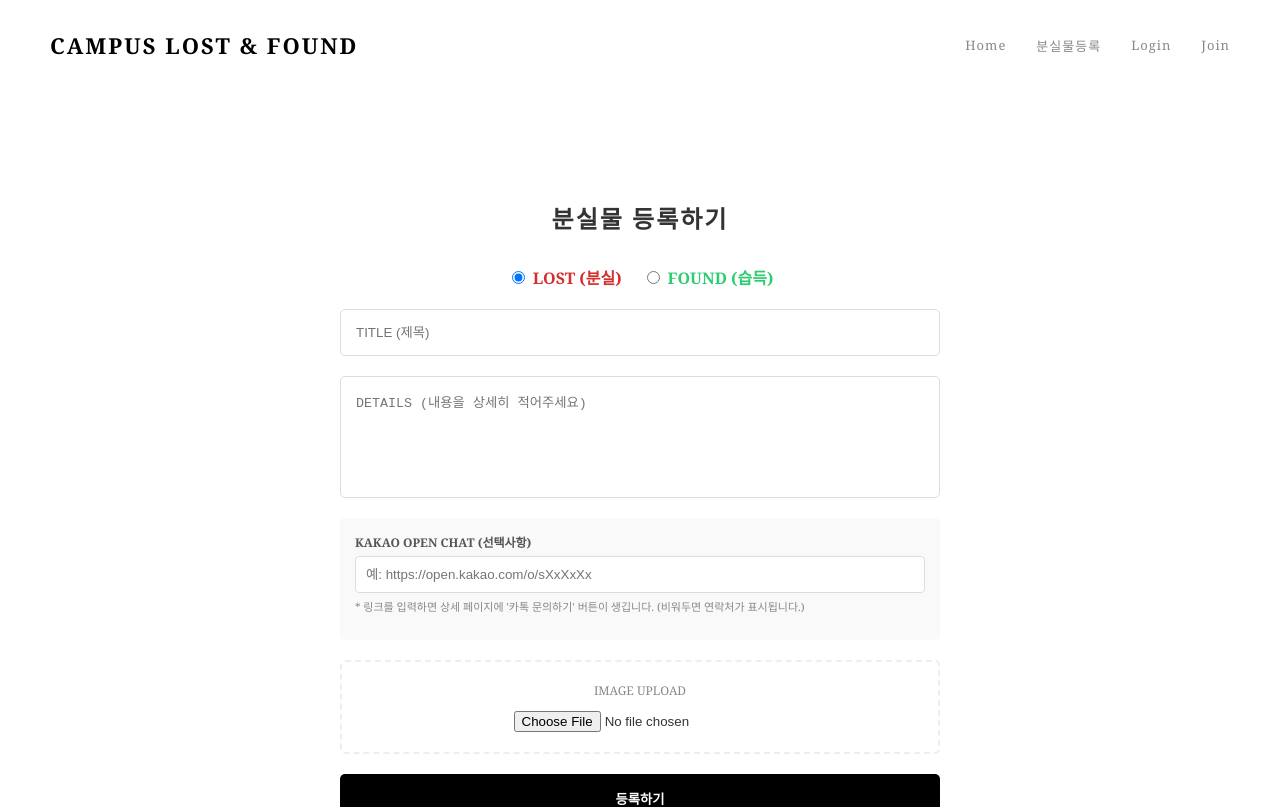
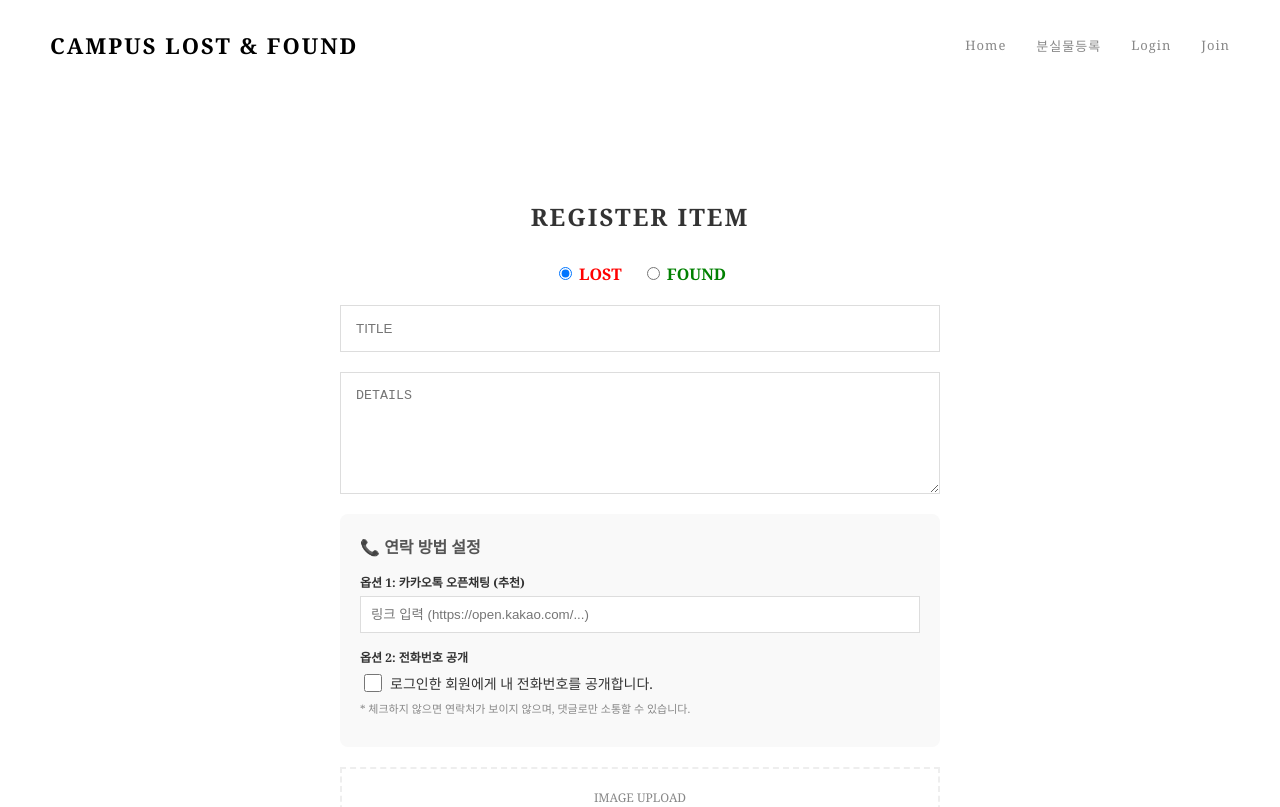
Before and after one commit to chakihwan/FrameworkTermProject, a React (Create React App) app in the folder frontend/: page /write in a window 1280 px wide. Shown: the top 807 px of the page. Built offline with nearby package versions, Linux system fonts and the light colour scheme.

Commit message:
프론트엔드 전화번호 및 카카오톡 링크 공개 버그 수정중 문제 해결하자.

```diff
--- a/frontend/src/pages/ItemDetail.js
+++ b/frontend/src/pages/ItemDetail.js
@@ -158,30 +158,32 @@ const ItemDetail = () => {
                     {item.content}
                 </div>
 
-                {/* --- 아래는 기존 버튼들 (작성자 메뉴, 카톡 문의) --- */}
+                {/* --- 연락처/카톡 표시 영역 (Logic 수정됨) --- */}
+                {!isWriter && item.status !== 'DONE' && (
+                    <div style={{ textAlign: 'center', marginTop: '30px' }}>
 
-                {/* 작성자 전용 컨트롤 패널 */}
-                {isWriter && (
-                    <div style={{ padding: '20px', backgroundColor: '#f8f9fa', borderRadius: '8px', display: 'flex', justifyContent: 'space-between', alignItems: 'center' }}>
-                        <span style={{ fontSize: '14px', fontWeight: 'bold', color: '#555' }}>⚙️ 관리 메뉴</span>
-                        <div style={{ display: 'flex', gap: '10px' }}>
-                            <button
-                                onClick={toggleStatus}
-                                style={{
-                                    padding: '8px 16px', cursor: 'pointer',
-                                    border: item.status === 'ING' ? 'none' : '1px solid #555',
-                                    backgroundColor: item.status === 'ING' ? '#555' : 'white',
-                                    color: item.status === 'ING' ? 'white' : '#555',
-                                    borderRadius: '4px', fontWeight: 'bold'
-                                }}>
-                                {item.status === 'ING' ? '✅ 해결 완료로 변경' : '🔄 다시 찾는 중으로'}
-                            </button>
-                            <button
-                                onClick={handleDelete}
-                                style={{ padding: '8px 16px', cursor: 'pointer', background: '#e74c3c', color: 'white', border: 'none', borderRadius: '4px', fontWeight: 'bold' }}>
-                                🗑 삭제
-                            </button>
-                        </div>
+                        {/* Case 1: 카톡 링크가 있으면 -> 카톡 버튼 최우선 표시 */}
+                        {item.kakaoLink ? (
+                            <a href={item.kakaoLink} target="_blank" rel="noreferrer" style={{ display: 'inline-block', padding: '15px 40px', backgroundColor: '#FAE100', color: '#3B1E1E', textDecoration: 'none', fontWeight: 'bold', borderRadius: '50px', fontSize:'16px', boxShadow: '0 4px 10px rgba(0,0,0,0.1)' }}>
+                                💬 카카오톡으로 연락하기
+                            </a>
+                        ) : (
+                            /* Case 2: 카톡 없고, 전화번호 공개 동의(isPhoneOpen) 했을 때 */
+                            item.isPhoneOpen ? (
+                                <div style={{ padding:'20px', background:'#f0f8ff', borderRadius:'8px', color:'#333', display:'inline-block', border:'1px solid #add8e6' }}>
+                                    <div style={{fontSize:'12px', color:'#555', marginBottom:'5px'}}>작성자 연락처</div>
+                                    <div style={{fontSize:'18px', fontWeight:'bold'}}>
+                                        {currentUser ? item.writer?.phoneNumber : '🔒 로그인 후 확인 가능'}
+                                    </div>
+                                </div>
+                            ) : (
+                                /* Case 3: 둘 다 없을 때 -> 비밀댓글 유도 */
+                                <div style={{ padding:'15px', background:'#f9f9f9', borderRadius:'8px', color:'#888', display:'inline-block', fontSize:'13px' }}>
+                                    🔕 작성자가 연락처를 비공개했습니다.<br/>
+                                    아래 <b>비밀 댓글</b>을 남겨 연락처를 공유해보세요!
+                                </div>
+                            )
+                        )}
                     </div>
                 )}
 
--- a/frontend/src/pages/WriteItem.js
+++ b/frontend/src/pages/WriteItem.js
@@ -8,6 +8,7 @@ const WriteItem = () => {
     const [content, setContent] = useState('');
     const [itemType, setItemType] = useState('LOST');
     const [kakaoLink, setKakaoLink] = useState(''); // ★ 링크 상태 추가
+    const [isPhoneOpen, setIsPhoneOpen] = useState(false); // 추가: 공개 동의 상태
     const [file, setFile] = useState(null);
 
     const handleSubmit = async (e) => {
@@ -27,6 +28,7 @@ const WriteItem = () => {
         formData.append('itemType', itemType);
         formData.append('username', user.username);
         formData.append('kakaoLink', kakaoLink);
+        formData.append('isPhoneOpen', isPhoneOpen);    // ★ 백엔드로 전송
         if (file) {
             formData.append('file', file); // 파일이 있을 때만 추가
         }
@@ -44,62 +46,59 @@ const WriteItem = () => {
 
     return (
         <div style={{ padding: '50px', maxWidth: '600px', margin: '0 auto' }}>
-            <h2 style={{ textAlign: 'center', letterSpacing: '2px', marginBottom:'30px' }}>분실물 등록하기</h2>
+            <h2 style={{ textAlign: 'center', letterSpacing: '2px', marginBottom:'30px' }}>REGISTER ITEM</h2>
 
             <form onSubmit={handleSubmit} style={{ display: 'flex', flexDirection: 'column', gap: '20px' }}>
 
                 {/* 분실/습득 선택 */}
                 <div style={{ display: 'flex', gap: '20px', justifyContent: 'center' }}>
-                    <label style={{cursor:'pointer'}}>
-                        <input type="radio" value="LOST" checked={itemType==='LOST'} onChange={(e)=>setItemType(e.target.value)}/>
-                        <span style={{marginLeft:'5px', fontWeight:'bold', color:'#d32f2f'}}>LOST (분실)</span>
-                    </label>
-                    <label style={{cursor:'pointer'}}>
-                        <input type="radio" value="FOUND" checked={itemType==='FOUND'} onChange={(e)=>setItemType(e.target.value)}/>
-                        <span style={{marginLeft:'5px', fontWeight:'bold', color:'#2ecc71'}}>FOUND (습득)</span>
-                    </label>
+                    <label style={{cursor:'pointer'}}><input type="radio" value="LOST" checked={itemType==='LOST'} onChange={(e)=>setItemType(e.target.value)}/> <span style={{fontWeight:'bold', color:'red'}}>LOST</span></label>
+                    <label style={{cursor:'pointer'}}><input type="radio" value="FOUND" checked={itemType==='FOUND'} onChange={(e)=>setItemType(e.target.value)}/> <span style={{fontWeight:'bold', color:'green'}}>FOUND</span></label>
                 </div>
 
-                <input
-                    placeholder="TITLE (제목)"
-                    value={title}
-                    onChange={(e)=>setTitle(e.target.value)}
-                    style={{ padding: '15px', border:'1px solid #ddd', borderRadius:'5px' }}
-                />
+                <input placeholder="TITLE" value={title} onChange={(e)=>setTitle(e.target.value)} style={{ padding: '15px', border:'1px solid #ddd' }} />
+                <textarea placeholder="DETAILS" value={content} onChange={(e)=>setContent(e.target.value)} rows="6" style={{ padding: '15px', border:'1px solid #ddd' }} />
 
-                <textarea
-                    placeholder="DETAILS (내용을 상세히 적어주세요)"
-                    value={content}
-                    onChange={(e)=>setContent(e.target.value)}
-                    rows="6"
-                    style={{ padding: '15px', border:'1px solid #ddd', borderRadius:'5px', resize:'none' }}
-                />
+                {/* ★ 카톡 링크 & 연락처 공개 설정 영역 */}
+                <div style={{ background:'#f9f9f9', padding:'20px', borderRadius:'8px' }}>
+                    <h4 style={{marginTop:0, marginBottom:'15px', color:'#555'}}>📞 연락 방법 설정</h4>
 
-                {/* ★ 카카오톡 링크 입력칸 (추가됨) */}
-                <div style={{ background:'#f9f9f9', padding:'15px', borderRadius:'5px' }}>
-                    <label style={{fontSize:'12px', fontWeight:'bold', color:'#555', display:'block', marginBottom:'5px'}}>
-                        KAKAO OPEN CHAT (선택사항)
-                    </label>
-                    <input
-                        placeholder="예: https://open.kakao.com/o/sXxXxXx"
-                        value={kakaoLink}
-                        onChange={(e)=>setKakaoLink(e.target.value)}
-                        style={{ width:'100%', padding: '10px', border:'1px solid #ddd', borderRadius:'4px', boxSizing:'border-box' }}
-                    />
-                    <p style={{fontSize:'11px', color:'#888', marginTop:'5px'}}>
-                        * 링크를 입력하면 상세 페이지에 '카톡 문의하기' 버튼이 생깁니다. (비워두면 연락처가 표시됩니다.)
-                    </p>
+                    {/* 1. 카톡 링크 */}
+                    <div style={{marginBottom:'15px'}}>
+                        <label style={{fontSize:'12px', fontWeight:'bold', display:'block', marginBottom:'5px'}}>옵션 1: 카카오톡 오픈채팅 (추천)</label>
+                        <input
+                            placeholder="링크 입력 (https://open.kakao.com/...)"
+                            value={kakaoLink}
+                            onChange={(e)=>setKakaoLink(e.target.value)}
+                            style={{ width:'100%', padding: '10px', boxSizing:'border-box', border:'1px solid #ddd' }}
+                        />
+                    </div>
+
+                    {/* 2. 전화번호 공개 동의 체크박스 */}
+                    <div>
+                        <label style={{fontSize:'12px', fontWeight:'bold', display:'block', marginBottom:'5px'}}>옵션 2: 전화번호 공개</label>
+                        <label style={{ fontSize: '14px', cursor: 'pointer', display:'flex', alignItems:'center' }}>
+                            <input
+                                type="checkbox"
+                                checked={isPhoneOpen}
+                                onChange={(e) => setIsPhoneOpen(e.target.checked)}
+                                style={{ width:'18px', height:'18px', marginRight:'8px' }}
+                            />
+                            로그인한 회원에게 내 전화번호를 공개합니다.
+                        </label>
+                        <p style={{fontSize:'11px', color:'#888', marginTop:'5px'}}>
+                            * 체크하지 않으면 연락처가 보이지 않으며, 댓글로만 소통할 수 있습니다.
+                        </p>
+                    </div>
                 </div>
 
                 {/* 파일 업로드 */}
-                <div style={{ border:'2px dashed #eee', padding:'20px', textAlign:'center', borderRadius:'5px' }}>
-                    <p style={{margin:'0 0 10px 0', fontSize:'12px', color:'#888'}}>IMAGE UPLOAD</p>
-                    <input type="file" onChange={(e) => setFile(e.target.files[0])} accept="image/*" />
+                <div style={{ border:'2px dashed #eee', padding:'20px', textAlign:'center' }}>
+                    <p style={{margin:'0', fontSize:'12px', color:'#888'}}>IMAGE UPLOAD</p>
+                    <input type="file" onChange={(e) => setFile(e.target.files[0])} accept="image/*" style={{marginTop:'10px'}} />
                 </div>
 
-                <button type="submit" style={{ padding: '15px', background: 'black', color: 'white', border: 'none', cursor: 'pointer', fontWeight:'bold', borderRadius:'5px' }}>
-                    등록하기
-                </button>
+                <button type="submit" style={{ padding: '15px', background: 'black', color: 'white', border: 'none', cursor: 'pointer', fontWeight:'bold' }}>REGISTER</button>
             </form>
         </div>
     );
```
